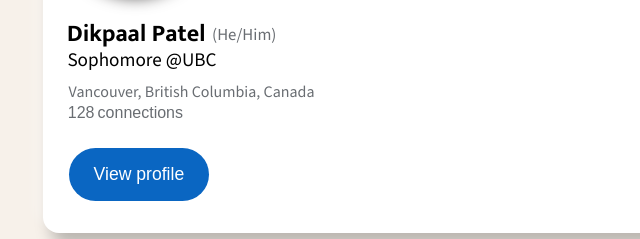
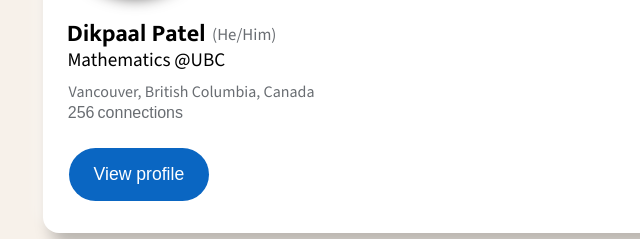
Before and after one commit to dikpaal/dikpaalpatel.com, a plain HTML site: page index.html in a window 1280 px wide. Shown: the part 2993-3232 px from the top of the page, 237-877 px from the left. Drawn offline with nearby package versions, Linux system fonts and the light colour scheme; a web font is replaced by a local one.

Commit message:
Changed the social numbers in socials

```diff
--- a/index.html
+++ b/index.html
@@ -185,7 +185,7 @@
                     <div id="li-name-only">Dikpaal Patel</div>
                     <div id="pronouns">&nbsp;&nbsp;(He/Him)</div>
                 </div>
-                <div class="li-text-in-main" id="li-bio">Sophomore @UBC</div>
+                <div class="li-text-in-main" id="li-bio">Mathematics @UBC</div>
                 <div class="li-text-in-main" id="li-location">
                     Vancouver, British Columbia, Canada
                 </div>
@@ -194,7 +194,7 @@
                         class="li-followers-connections"
                         id="li-followers-number"
                     >
-                        128
+                        256
                     </div>
                     <div
                         class="li-followers-connections"
@@ -252,7 +252,7 @@
                             class="ig-followers-following"
                             id="ig-followers-number"
                         >
-                            761
+                            714
                         </div>
                         <div
                             class="ig-followers-following"
@@ -267,7 +267,7 @@
                             class="ig-followers-following"
                             id="ig-following-number"
                         >
-                            502
+                            345
                         </div>
                         <div
                             class="ig-followers-following"
```
